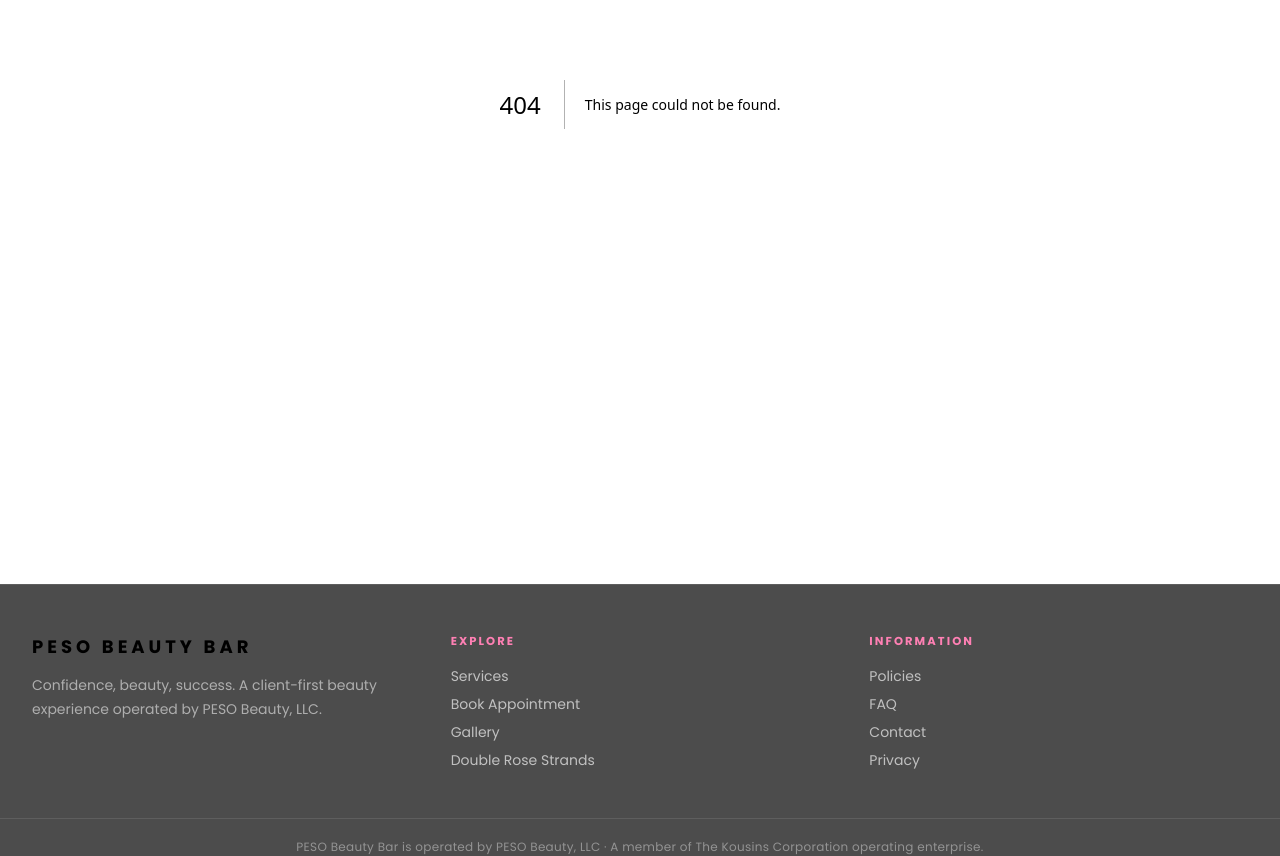
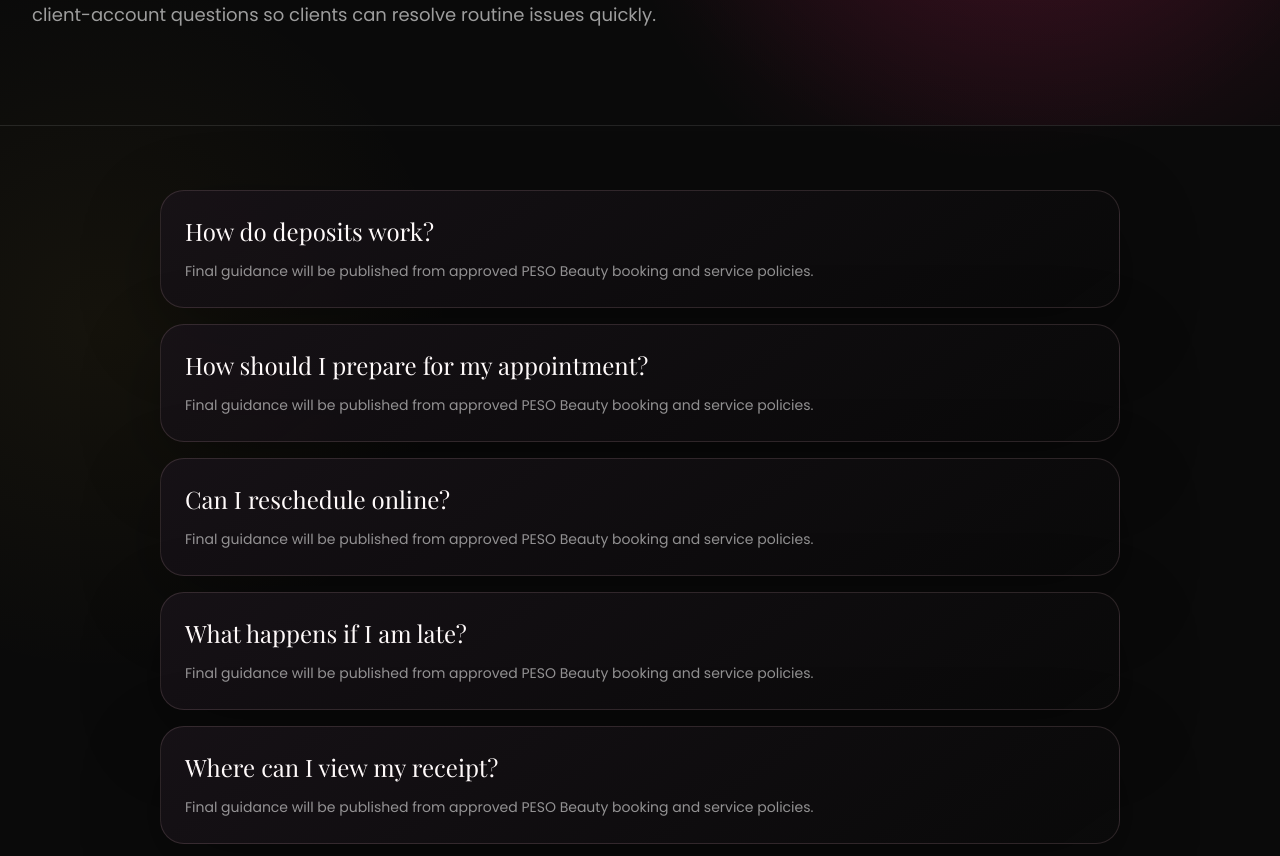
Before and after one commit to Hassan-Industries/peso-beauty-web, a Next.js app: page /faq in a window 1280 px wide. Before the commit this address had no page. Shown: the part 369-1225 px from the top of the page. Built offline with nearby package versions, Linux system fonts and the light colour scheme; a web font is replaced by a local one.

Commit message:
feat: add FAQ route foundation

```diff
--- /dev/null
+++ b/app/faq/page.tsx
@@ -0,0 +1,27 @@
+import { PageHero } from "@/components/ui/page-hero";
+
+const questions = [
+  "How do deposits work?",
+  "How should I prepare for my appointment?",
+  "Can I reschedule online?",
+  "What happens if I am late?",
+  "Where can I view my receipt?",
+];
+
+export default function FAQPage() {
+  return (
+    <>
+      <PageHero eyebrow="Frequently Asked Questions" title="Answers before your appointment." description="The FAQ will centralize common booking, payment, preparation, and client-account questions so clients can resolve routine issues quickly." />
+      <section className="mx-auto max-w-5xl px-5 py-16 lg:px-8">
+        <div className="grid gap-4">
+          {questions.map((question) => (
+            <article key={question} className="peso-panel rounded-3xl p-6">
+              <h2 className="font-[family-name:var(--font-display)] text-xl sm:text-2xl">{question}</h2>
+              <p className="mt-3 text-sm leading-6 text-white/55">Final guidance will be published from approved PESO Beauty booking and service policies.</p>
+            </article>
+          ))}
+        </div>
+      </section>
+    </>
+  );
+}
```
